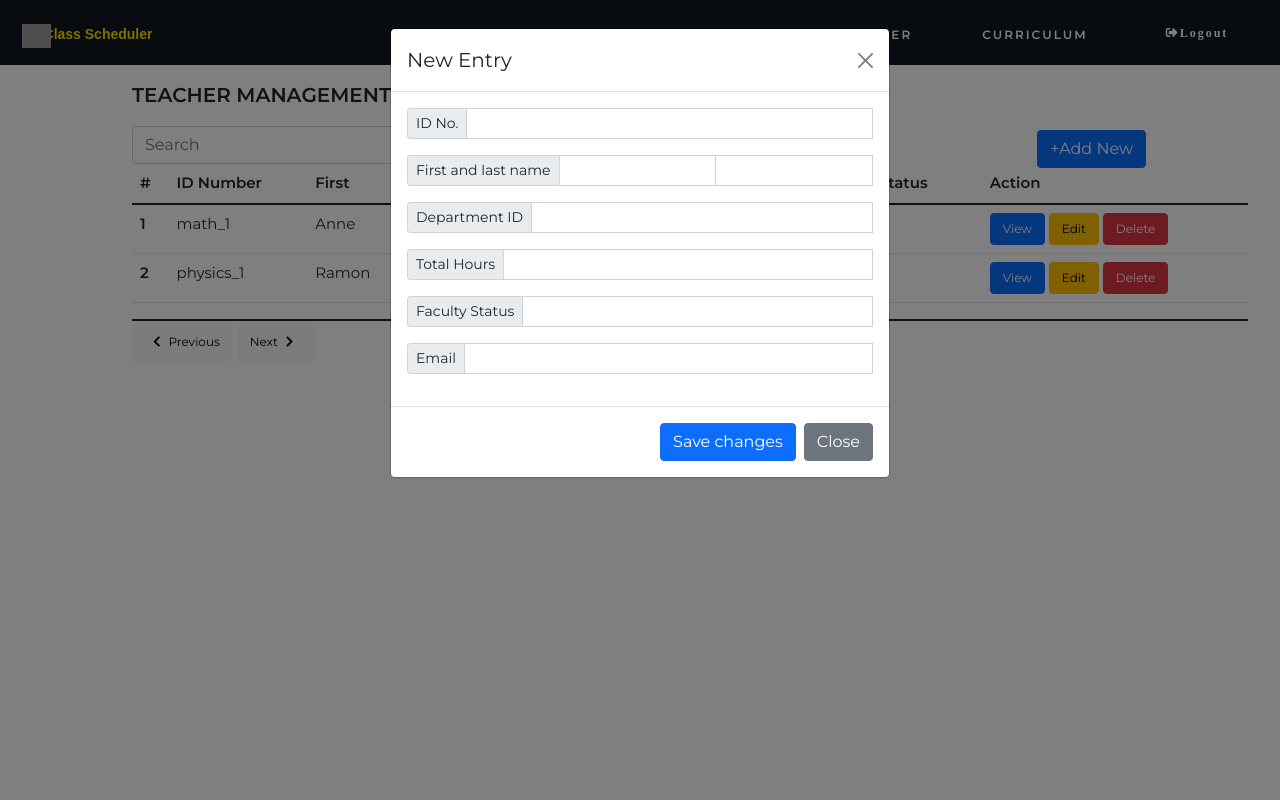
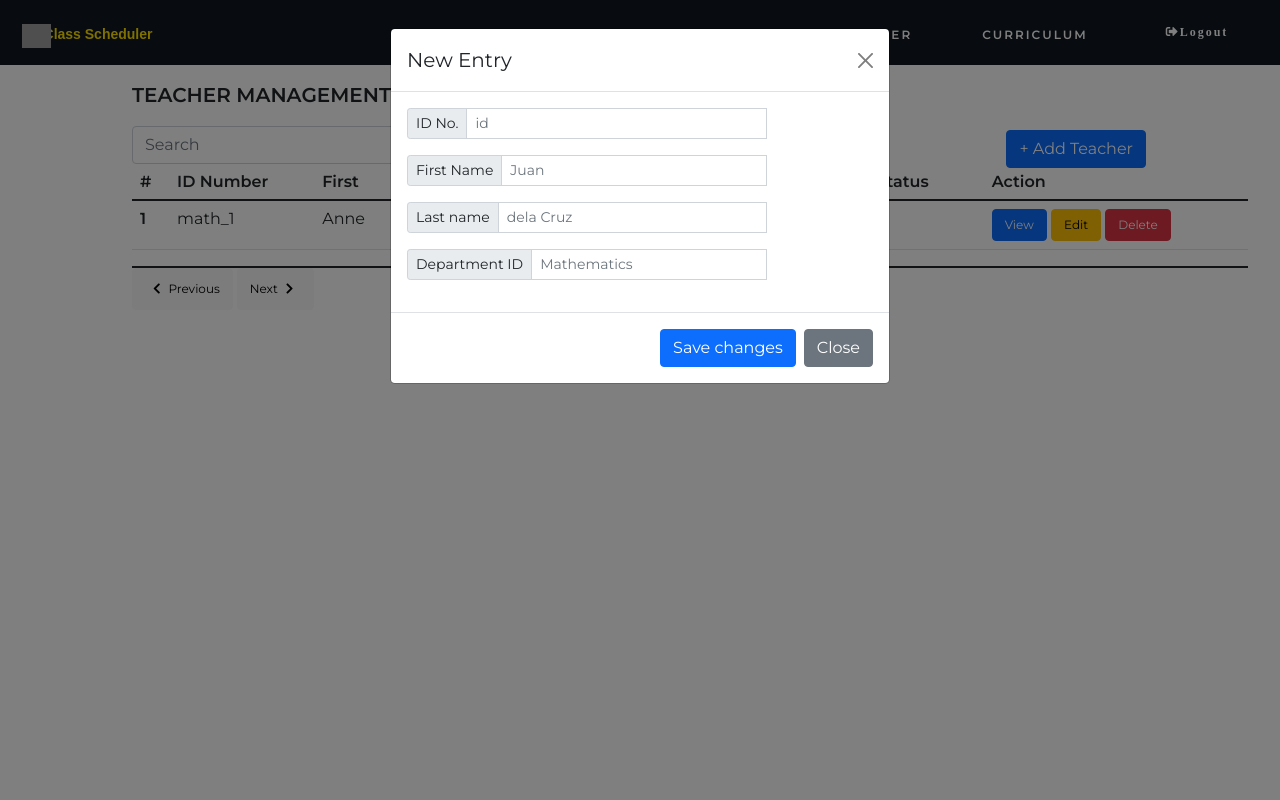
Before and after one commit to kyle0sendong/Class-Scheduling-System, a PHP site: page /teacher.html.php in a window 1280 px wide, after a click on "+ Add Teacher". Run offline with PHP 8.4, Linux system fonts and the light colour scheme; some libraries are stand-ins or nearby versions; grey boxes are pictures that could not be loaded.

Commit message:
update html.php files

```diff
--- a/Test-Codes/Frontend_Scheduler_PHP/tb.html.php
+++ b/Test-Codes/Frontend_Scheduler_PHP/tb.html.php
@@ -3,7 +3,7 @@
   <head>
     <title>ViewTimetable</title>
     <meta name="viewport" content="width=device-width, initial-scale=1">
-    <link rel="stylesheet" type="text/css" href="css/tb.css">
+
     <link rel="stylesheet" href="css/all.css">
     <link href="https://cdn.jsdelivr.net/npm/bootstrap@5.1.3/dist/css/bootstrap.min.css" rel="stylesheet" integrity="sha384-1BmE4kWBq78iYhFldvKuhfTAU6auU8tT94WrHftjDbrCEXSU1oBoqyl2QvZ6jIW3" crossorigin="anonymous">
     <link rel="preconnect" href="https://fonts.googleapis.com">
--- a/Test-Codes/Frontend_Scheduler_PHP/teacher.html.php
+++ b/Test-Codes/Frontend_Scheduler_PHP/teacher.html.php
@@ -1,30 +1,18 @@
-<!DOCTYPE html>
-<html lang="en">
-  	<head>
-    	<meta charset="utf-8">
-    	<meta name="viewport" content="width=device-width, initial-scale=1">
 <link rel="stylesheet" type="text/css" href="css/teacher.css">
 
-    	<!-- Bootstrap CSS -->
-    	<link href="https://cdn.jsdelivr.net/npm/bootstrap@5.1.3/dist/css/bootstrap.min.css" rel="stylesheet" integrity="sha384-1BmE4kWBq78iYhFldvKuhfTAU6auU8tT94WrHftjDbrCEXSU1oBoqyl2QvZ6jIW3" crossorigin="anonymous">
-		<link rel="stylesheet" href="css/all.css">
-		<link rel="stylesheet" type="text/css" href="css/style.css">
-		<link rel="preconnect" href="https://fonts.googleapis.com">
-		<link rel="preconnect" href="https://fonts.gstatic.com" crossorigin>
-		<link href="https://fonts.googleapis.com/css2?family=Montserrat:ital,wght@0,200;0,300;0,400;0,600;1,100&display=swap" rel="stylesheet">
-  	</head>
-
+<?php
+$output = '
 <div class="container">
 
 	<p>TEACHER MANAGEMENT</p>
 
-		<form class="d-flex">
+	<form action="" method="post" class="d-flex">
 		<input class="form-control me-2" type="search" placeholder="Search" aria-label="Search">
 		<button class="btn btn-outline-success" type="submit">Search</button>
 	</form>
 
 	<div class="add">
-			<button type="button" class="btn btn-primary" data-bs-toggle="modal" data-bs-target="#exampleModal">+Add New</button>
+		<button type="button" class="btn btn-primary" data-bs-toggle="modal" data-bs-target="#exampleModal">+ Add Teacher</button>
 	</div>
 
 	<!-- Modal -->
@@ -39,45 +27,49 @@
 			</div>
 
 			<div class="modal-body">
+			<form action="" method="post">
 
 				<div class="input-group input-group-sm mb-3">
 					<span class="input-group-text" id="inputGroup-sizing-sm">ID No.</span><br>
-						<input type="text" class="form-control" aria-label="Sizing example input" aria-describedby="inputGroup-sizing-sm"><br>
+					<input type="text" name="idNum" aria-label="Sizing example input" class="form-control" aria-describedby="inputGroup-sizing-sm" placeholder="id" required><br>
 				</div>
 
 				<div class="input-group input-group-sm mb-3">
-						<span class="input-group-text">First and last name</span>
-						<input type="text" aria-label="First name" class="form-control">
-						<input type="text" aria-label="Last name" class="form-control"><br>
+					<span class="input-group-text">First Name</span>
+					<input type="text" aria-label="First name" name="firstName" class="form-control" placeholder="Juan" required><br>
 				</div>
 
 				<div class="input-group input-group-sm mb-3">
-						<span class="input-group-text" id="inputGroup-sizing-sm">Department ID</span>
-						<input type="text" class="form-control" aria-label="Sizing example input" aria-describedby="inputGroup-sizing-sm"><br>
+					<span class="input-group-text">Last name</span>
+					<input type="text" aria-label="Last name" name="lastName" class="form-control" placeholder="dela Cruz" required><br>
 				</div>
 
-					<div class="input-group input-group-sm mb-3">
-						<span class="input-group-text" id="inputGroup-sizing-sm">Total Hours</span>
-						<input type="text" class="form-control" aria-label="Sizing example input" aria-describedby="inputGroup-sizing-sm"><br>
+				<div class="input-group input-group-sm mb-3">	<!-- display choice----->
+					<span class="input-group-text" id="inputGroup-sizing-sm">Department ID</span>
+					<input type="text" class="form-control" name="dept" aria-label="Sizing example input" aria-describedby="inputGroup-sizing-sm" placeholder="Mathematics" required><br>
 				</div>
 
-					<div class="input-group input-group-sm mb-3">
+				<!-- <div class="input-group input-group-sm mb-3"> ----total hours is computed----
+					<span class="input-group-text" id="inputGroup-sizing-sm">Total Hours</span>
+					<input type="text" class="form-control" name="totalHours" aria-label="Sizing example input" aria-describedby="inputGroup-sizing-sm"><br>
+				</div> -->
+
+				<!-- <div class="input-group input-group-sm mb-3"> ----not sure if required----
 					<span class="input-group-text" id="inputGroup-sizing-sm">Faculty Status</span>
 					<input type="text" class="form-control" aria-label="Sizing example input" aria-describedby="inputGroup-sizing-sm"><br>
-					</div>
+				</div> -->
 
-					<div class="input-group input-group-sm mb-3">
+				<!-- <div class="input-group input-group-sm mb-3">   ----not sure if required-----
 					<span class="input-group-text" id="inputGroup-sizing-sm">Email</span>
 					<input type="text" class="form-control" aria-label="Sizing example input" aria-describedby="inputGroup-sizing-sm"><br>
-					</div>
-
+				</div> -->
 			</div>
 
 				<div class="modal-footer">
-					<button type="button" class="btn btn-primary">Save changes</button>
+					<button type="submit" class="btn btn-primary" value="save">Save changes</button>
 					<button type="button" class="btn btn-secondary" data-bs-dismiss="modal">Close</button>
 				</div>
-
+			</form>
 		</div>
 		</div>
 	</div>
@@ -112,22 +104,6 @@
 				<button type="button" class="btn btn-danger">Delete</button>
 				</td>
 			</tr>
-				<tr>
-					<th scope="row">2</th>
-					<td>physics_1</td>
-					<td>Ramon</td>
-					<td>Reyes</td>
-					<td>science</td>
-					<td>3</td>
-					<td>Full Time</td>
-					<td>
-					<button type="button" class="btn btn-primary">View</button>
-					<button type="button" class="btn btn-warning">Edit</button>
-					<button type="button" class="btn btn-danger">Delete</button>
-					</td>
-				</tr>
-
-
 		</tbody>
 	</table>
 
@@ -138,13 +114,11 @@
 		</div>
 	</div>
 
-	</div>
+</div>';
+?>
 
-	<?php include __DIR__ . '/../includes/templates/layout.html.php'?>
+
+<?php include __DIR__ . '/../includes/templates/layout.html.php' ?>
 
 <script src="https://cdn.jsdelivr.net/npm/@popperjs/core@2.10.2/dist/umd/popper.min.js" integrity="sha384-7+zCNj/IqJ95wo16oMtfsKbZ9ccEh31eOz1HGyDuCQ6wgnyJNSYdrPa03rtR1zdB" crossorigin="anonymous"></script>
 <script src="https://cdn.jsdelivr.net/npm/bootstrap@5.1.3/dist/js/bootstrap.min.js" integrity="sha384-QJHtvGhmr9XOIpI6YVutG+2QOK9T+ZnN4kzFN1RtK3zEFEIsxhlmWl5/YESvpZ13" crossorigin="anonymous"></script>
-
-
-
-</html>
--- a/Test-Codes/includes/templates/layout.html.php
+++ b/Test-Codes/includes/templates/layout.html.php
@@ -1,5 +1,18 @@
 <!DOCTYPE html>
-<html>
+<html lang="en">
+<head>
+    <meta charset="utf-8">
+    <meta name="viewport" content="width=device-width, initial-scale=1">
+
+    <link rel="stylesheet" href="css/all.css">
+    <!-- Bootstrap CSS -->
+    <link href="https://cdn.jsdelivr.net/npm/bootstrap@5.1.3/dist/css/bootstrap.min.css" rel="stylesheet" integrity="sha384-1BmE4kWBq78iYhFldvKuhfTAU6auU8tT94WrHftjDbrCEXSU1oBoqyl2QvZ6jIW3" crossorigin="anonymous">
+    <link rel="stylesheet" type="text/css" href="css/style.css">
+    <link rel="preconnect" href="https://fonts.googleapis.com">
+    <link rel="preconnect" href="https://fonts.gstatic.com" crossorigin>
+    <link href="https://fonts.googleapis.com/css2?family=Montserrat:ital,wght@0,200;0,300;0,400;0,600;1,100&display=swap" rel="stylesheet">
+</head>
+
 <body>
     <div class="nav">
         <ul>
@@ -23,7 +36,7 @@
 
 <main>
 
-
+    <?=$output?>
 
 
 </main>
```
Also changed, not shown: Test-Codes/Frontend_Scheduler_PHP/css/scheduler.css (+8 -6 lines), Test-Codes/Frontend_Scheduler_PHP/css/tb.css (+13 -4 lines), Test-Codes/Frontend_Scheduler_PHP/curriculum.html.php (+7 -16 lines), Test-Codes/Frontend_Scheduler_PHP/main.html.php (+5 -17 lines), Test-Codes/Frontend_Scheduler_PHP/room.html.php (+0 -14 lines), Test-Codes/Frontend_Scheduler_PHP/scheduler.html.php (+9 -18 lines). Lines whose indentation alone changed are shown as unchanged.
